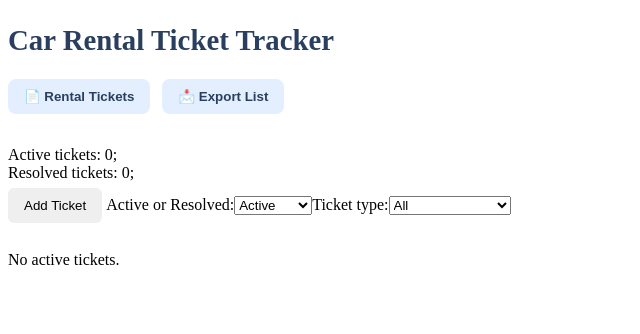
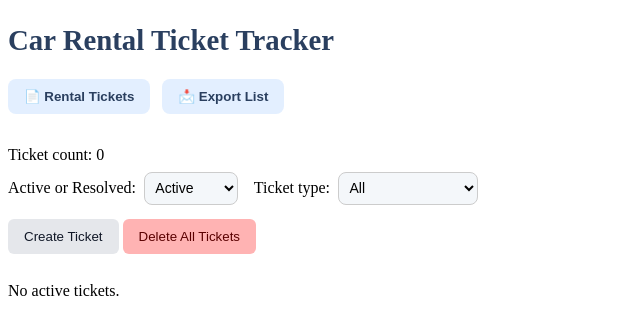
Before and after one commit to calebyg/abc_car_rental, a React (Create React App) app: page / in a window 1280 px wide. Shown: the top 334 px of the page, without its empty margins (0-640 px from the left). Built offline with nearby package versions, Linux system fonts and the light colour scheme; the HTML template or start-up script is replaced by a standard one.

Commit message:
Fixed stats display bug, added function to Delete ALL

```diff
--- a/src/components/TicketList.js
+++ b/src/components/TicketList.js
@@ -3,11 +3,9 @@ import {
   getTickets,
   addTicket,
   resolveTicket,
-  updateTicket,
-  getActiveTicketsByType,
-  getActiveTickets,
   getTicketByID,
   deleteTicket,
+  deleteAllTickets,
 } from "../utils/localStorage";
 import TicketForm from "./TicketForm";
 import StatsPanel from "./StatsPanel";
@@ -25,7 +23,7 @@ const TicketList = () => {
   // Re-renders tickets list on state change
   useEffect(() => {
     const storedTickets = JSON.parse(localStorage.getItem("tickets")) || [];
-    setTickets(storedTickets);
+    setTickets(storedTickets.filter((t) => t.status === "Active"));
   }, []);
 
   // Add a new rental
@@ -131,6 +129,23 @@ const TicketList = () => {
     setStatus(event.target.value);
   };
 
+  // Delete all tickets
+  const handleDeleteAllTickets = (status, ticketType) => {
+    const ticketCount = tickets.length;
+    if (ticketCount < 1) {
+      alert(`There are no tickets to delete!\nCount: ${ticketCount}`);
+      return;
+    }
+
+    try {
+      deleteAllTickets(status, ticketType);
+      setTickets([]);
+      alert(`Successfully deleted ${ticketCount} tickets!`);
+    } catch (e) {
+      console.log(e);
+    }
+  };
+
   const fieldLabels = {
     rentalId: "Rental ID",
     vehicleId: "Vehicle ID",
@@ -176,16 +191,7 @@ const TicketList = () => {
         />
       </div>
       <div>
-        Active tickets: {tickets.filter((t) => t.status === "Active").length};
-      </div>
-      <div>
-        Resolved tickets:{" "}
-        {tickets.filter((t) => t.status === "Resolved").length};
-      </div>
-
-      {tab === "tickets" && (
-        <>
-          <button onClick={() => setShowModal(true)}>Add Ticket</button>
+        <div>Ticket count: {tickets.length}</div>
         <label>
           Active or Resolved:
           <select
@@ -213,6 +219,17 @@ const TicketList = () => {
             <option value="Check-in">Check-in</option>
           </select>
         </label>
+      </div>
+
+      {tab === "tickets" && (
+        <>
+          <button onClick={() => setShowModal(true)}>Create Ticket</button>
+          <button
+            className="delete-all"
+            onClick={() => handleDeleteAllTickets(status, ticketType)}
+          >
+            Delete All Tickets
+          </button>
 
           {showModal && (
             <TicketForm
@@ -240,7 +257,10 @@ const TicketList = () => {
                 <button onClick={() => handleEditTicket(ticket.id)}>
                   Edit
                 </button>
-                <button onClick={() => handleResolveTicket(ticket.id)}>
+                <button
+                  className="resolve-button"
+                  onClick={() => handleResolveTicket(ticket.id)}
+                >
                   Mark as resolved
                 </button>
                 <button onClick={() => handleDeleteTicket(ticket.id)}>
--- a/src/stylesheets/RentalList.css
+++ b/src/stylesheets/RentalList.css
@@ -11,6 +11,80 @@
   .rental-card:hover {
     transform: translateY(-2px);
   }
+
+  /* General spacing and layout */
+label {
+  display: inline-block;
+  margin: 0.5rem 1rem 0.5rem 0;
+  font-weight: 500;
+}
+
+select {
+  margin-left: 0.5rem;
+  padding: 0.4rem;
+  border-radius: 8px;
+  border: 1px solid #ccc;
+  background-color: #f4f7fa;
+  font-size: 14px;
+  transition: border-color 0.2s ease-in-out;
+}
+
+select:focus {
+  outline: none;
+  border-color: #60a5fa; /* light blue border on focus */
+}
+
+/* Ticket count label */
+div:has(> select) {
+  margin-bottom: 1rem;
+}
+
+div:has(> select) > div {
+  font-weight: bold;
+  color: #374151; /* slate gray */
+  margin-bottom: 0.5rem;
+}
+
+/* Buttons */
+button {
+  margin-right: 0.5rem;
+  padding: 0.4rem 0.8rem;
+  border-radius: 10px;
+  border: none;
+  font-weight: 600;
+  background-color: #e5e7eb; /* light gray */
+  color: #111827;
+  cursor: pointer;
+  transition: background-color 0.2s ease;
+}
+
+button:hover {
+  background-color: #d1d5db;
+}
+
+button:active {
+  transform: scale(0.98);
+}
+
+/* Delete All Tickets — themed red */
+.delete-all {
+    background-color: #ffb3b3; /* Soft red */
+    color: #5a0000;
+}
+
+.delete-all:hover {
+  background-color: #dc2626; /* red-600 */
+}
+
+/* Mark as Resolved — Light Green */
+.resolve-button {
+  background-color: #d1fae5;  /* Light green */
+  color: #065f46;             /* Deep green text */
+}
+
+.resolve-button:hover {
+  background-color: #a7f3d0;
+}
 
   /* Header */
   h2 {
--- a/src/utils/localStorage.js
+++ b/src/utils/localStorage.js
@@ -8,47 +8,6 @@ export const getTickets = () => {
 export const getTicketByID = (id) => {
   const tickets = getTickets();
   return tickets.find((t) => t.id === id);
-};
-
-// Fetch all active tickets
-export const getActiveTickets = () => {
-  const tickets = getTickets();
-  return tickets ? tickets.filter((t) => t.status === "Active") : [];
-};
-
-// Fetch all resolved tickets
-export const getResolvedTickets = () => {
-  const tickets = getTickets();
-  return tickets ? tickets.filter((t) => t.status === "Resolved") : [];
-};
-
-// Fetch all active tickets by ticket type
-export const getActiveTicketsByType = (ticketType) => {
-  const ticketsStr = localStorage.getItem("tickets"); // String
-
-  if (ticketsStr.length < 1) return [];
-
-  let tickets = JSON.parse(ticketsStr);
-  if (!Array.isArray(tickets)) return [];
-
-  // Filter tickets obj
-  return tickets.filter(
-    (t) => t.status === "Active" && ticketType.includes(t.ticketType)
-  );
-};
-
-// Fetch all resolved tickets by ticket type
-export const getResolvedTicketsByType = (ticketType) => {
-  const ticketsStr = localStorage.getItem("tickets");
-
-  if (ticketsStr.length < 1) return [];
-
-  let tickets = JSON.parse(ticketsStr);
-  if (!Array.isArray(tickets)) return [];
-
-  return tickets.filter(
-    (t) => t.status === "Resolved" && ticketType.includes(t.ticketType)
-  );
 };
 
 // Save updated tickets to local storage
@@ -101,6 +60,18 @@ export const deleteTicket = (id) => {
   saveTickets(tickets);
 };
 
+// Deletes all tickets from memory
+// with `status` and `ticketType` condition
+export const deleteAllTickets = (status, ticketType) => {
+  const tickets =
+    ticketType === "All"
+      ? getTickets().filter((t) => t.status !== status)
+      : getTickets().filter(
+          (t) => t.status !== status && t.ticketType !== ticketType
+        );
+  saveTickets(tickets);
+};
+
 // Clears tickets cache: removes all "Resolved" tickets from local storage
 export const clearTicketCache = () => {
   const tickets = getTickets();
```
Also changed, not shown: 7 other files (tests, documents, lock files or other folders). Lines whose indentation alone changed are shown as unchanged.
